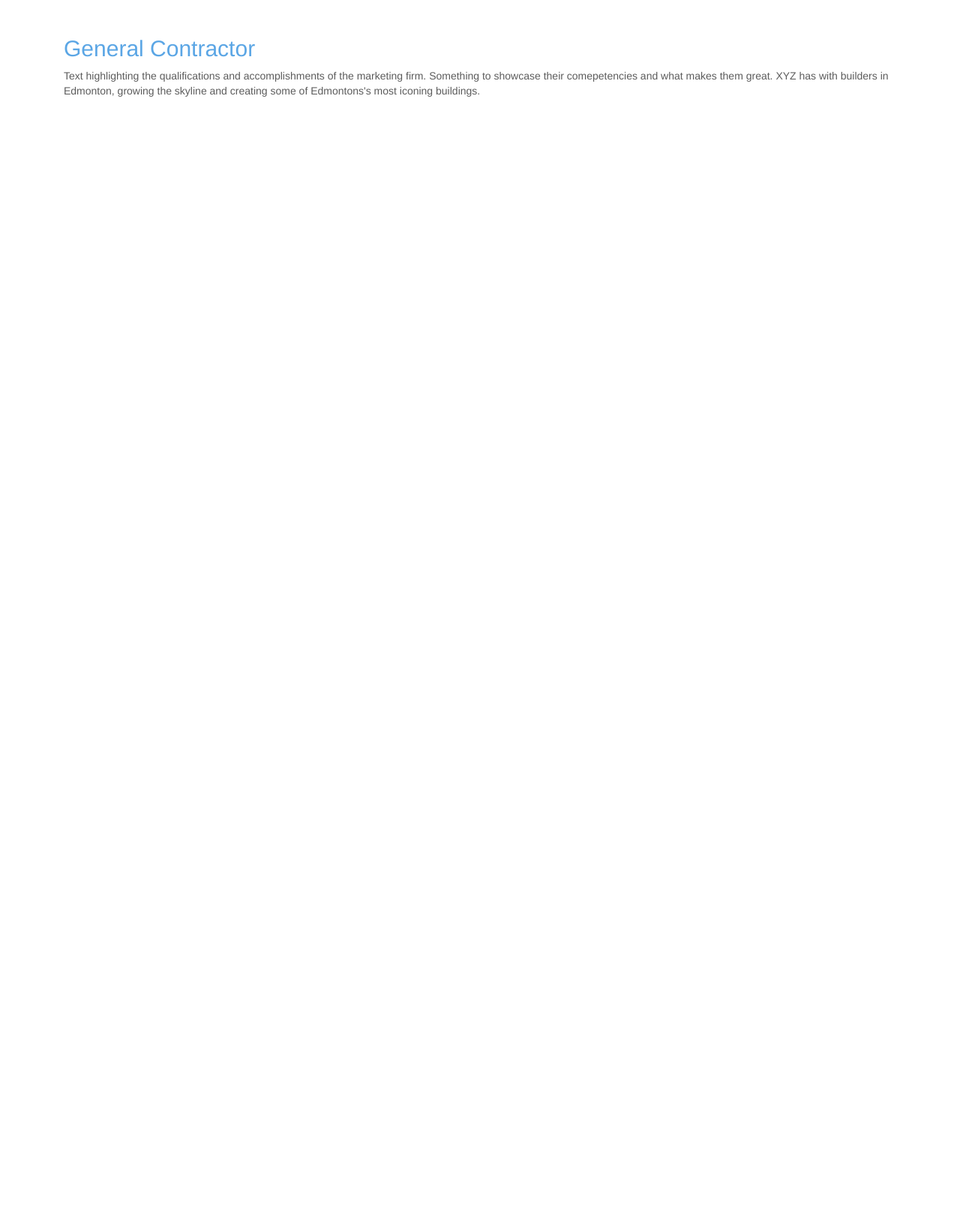
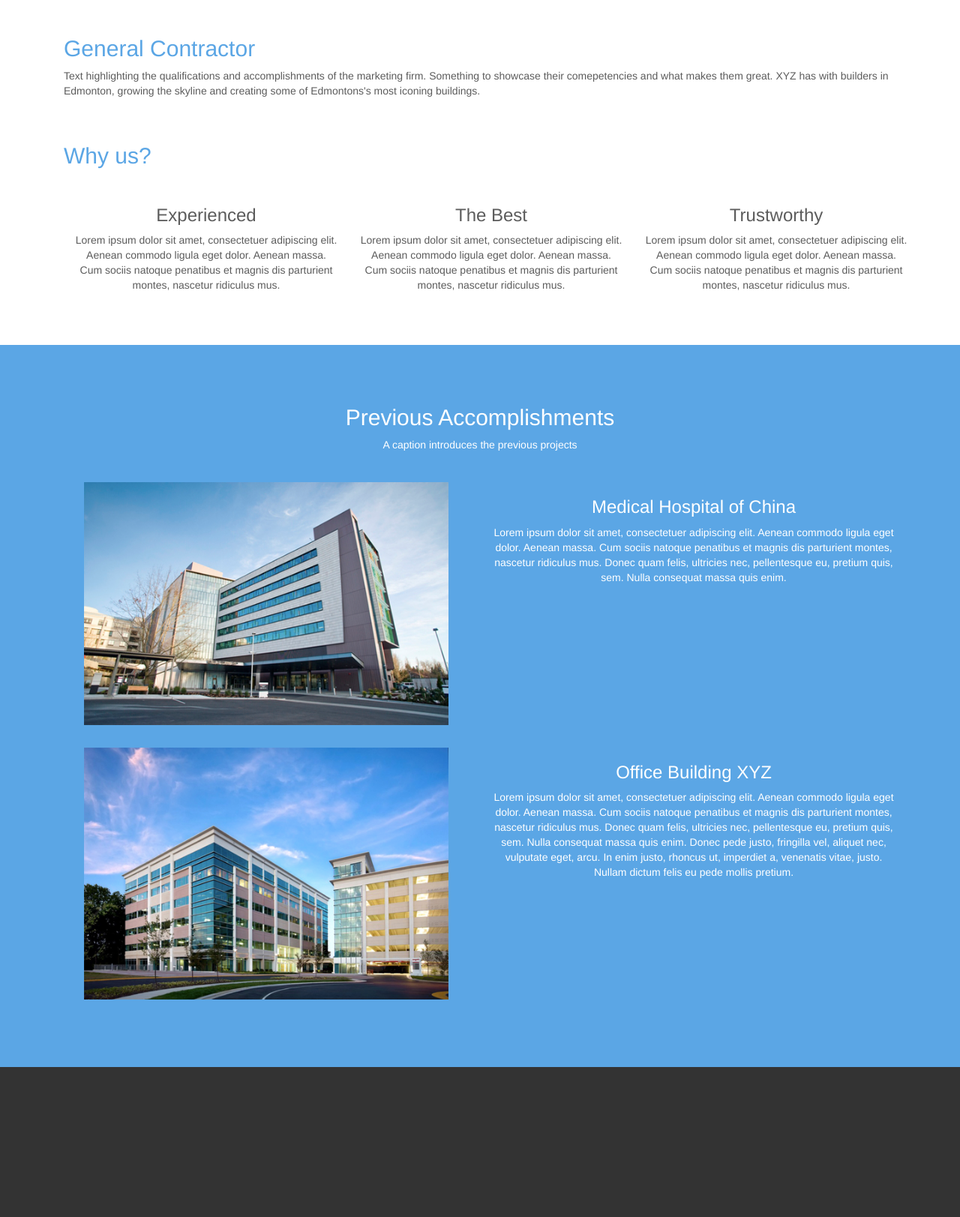
Before and after one commit to leyuan/Vermillion, a PHP site: page /team.php in a window 1280 px wide. Shown: the part 688-2311 px from the top of the page at 75% size. Before the commit the page ends 817 px from the top, so only its background shows below. Run offline with PHP 8.4, Linux system fonts and the light colour scheme; some libraries are stand-ins or nearby versions.

Commit message:
hatches & finish the skeleton for team page

```diff
--- a/assets/css/vermillion.css
+++ b/assets/css/vermillion.css
@@ -39,6 +39,10 @@
 	color: rgb(245, 158, 23);
 }
 
+.font-light {
+	font-weight: 300;
+}
+
 .p-btn {
 	display: block;
 	width: 150px;
@@ -63,10 +67,6 @@
 
 .white-font {
 	color: white;
-}
-
-.font-light {
-	font-weight: 300;
 }
 
 .font-underline {
@@ -250,7 +250,7 @@
 
 .team-intro {
 	padding-top: 60px;
-	padding-bottom: 30px;
+	padding-bottom: 60px;
 }
 
 .team-intro > .container > .head > div {
@@ -259,6 +259,41 @@
 
 .team-intro > .container > .head > div > h2 {
 	font-weight: 400;
+}
+
+.team-intro > .container > .body {
+	margin-top: 30px;
+}
+
+.team-intro > .container > .body > h2 {
+	font-weight: 400;
+}
+
+.team-intro > .container > .body > div {
+	margin-top: 30px;
+}
+
+.team-history {
+	padding-top: 60px;
+	padding-bottom: 60px;
+	background-color: rgb(91, 166, 229);
+}
+
+.team-history >  .container > .body > div {
+	margin-top: 30px;
+	margin-bottom: 30px;
+}
+
+.team-history > .container > .head > h2, .team-history > .container > .head > p {
+	font-weight: 300;
+}
+
+.accomplishment-row > .col-md-6 > p {
+	font-weight: 300;
+}
+
+.accomplishment-img {
+	width: 90%;
 }
 
 /** Location Page **/
--- a/team.php
+++ b/team.php
@@ -68,7 +68,61 @@
 						</p>
 					</div>
 				</div>
+
+				<div class="body container">
+					<h2 class="p-color font-light">Why us?</h2>
+					<div class="text-center">
+						<div class="col-md-4">
+							<h3>Experienced</h3>
+							<p>Lorem ipsum dolor sit amet, consectetuer adipiscing elit. Aenean commodo ligula eget dolor. Aenean massa. Cum sociis natoque penatibus et magnis dis parturient montes, nascetur ridiculus mus.</p>
+						</div>
+						<div class="col-md-4">
+							<h3>The Best</h3>
+							<p>Lorem ipsum dolor sit amet, consectetuer adipiscing elit. Aenean commodo ligula eget dolor. Aenean massa. Cum sociis natoque penatibus et magnis dis parturient montes, nascetur ridiculus mus.</p>
+						</div>
+						<div class="col-md-4">
+							<h3>Trustworthy</h3>
+							<p>Lorem ipsum dolor sit amet, consectetuer adipiscing elit. Aenean commodo ligula eget dolor. Aenean massa. Cum sociis natoque penatibus et magnis dis parturient montes, nascetur ridiculus mus.</p>
+						</div>
+					</div>
+				</div>
 			</div>
 		</div>
+
+		<div class="sub-row team-history white-font">
+			<div class="container text-center">
+				<div class="head">
+					<h2>Previous Accomplishments</h2>
+					<p>A caption introduces the previous projects</p>
+				</div>
+				<div class="body">
+					<div class="accomplishment-row">
+						<div class="col-md-6">
+							<img src="assets/images/accomplishment1.png" alt="Hospital" class="center accomplishment-img" />
+						</div>
+						<div class="col-md-6">
+							<h3>Medical Hospital of China</h3>
+							<p>
+								Lorem ipsum dolor sit amet, consectetuer adipiscing elit. Aenean commodo ligula eget dolor. Aenean massa. Cum sociis natoque penatibus et magnis dis parturient montes, nascetur ridiculus mus. Donec quam felis, ultricies nec, pellentesque eu, pretium quis, sem. Nulla consequat massa quis enim.
+							</p>
+						</div>
+					</div>
+					<div class="accomplishment-row">
+						<div class="col-md-6">
+							<img src="assets/images/accomplishment2.png" alt="Office" class="center accomplishment-img" />
+						</div>
+						<div class="col-md-6">
+							<h3>Office Building XYZ</h3>
+							<p>
+								Lorem ipsum dolor sit amet, consectetuer adipiscing elit. Aenean commodo ligula eget dolor. Aenean massa. Cum sociis natoque penatibus et magnis dis parturient montes, nascetur ridiculus mus. Donec quam felis, ultricies nec, pellentesque eu, pretium quis, sem. Nulla consequat massa quis enim. Donec pede justo, fringilla vel, aliquet nec, vulputate eget, arcu. In enim justo, rhoncus ut, imperdiet a, venenatis vitae, justo. Nullam dictum felis eu pede mollis pretium.
+							</p>
+						</div>
+					</div>
+				</div>
+			</div>
+		</div>
+		<?php
+		include_once("footer.php");
+		?>
 	</body>
   </html>
```
Also changed, not shown: .htaccess (added), 1.htaccess (added), assets/images/accomplishment1.png (added), assets/images/accomplishment2.png (added).
